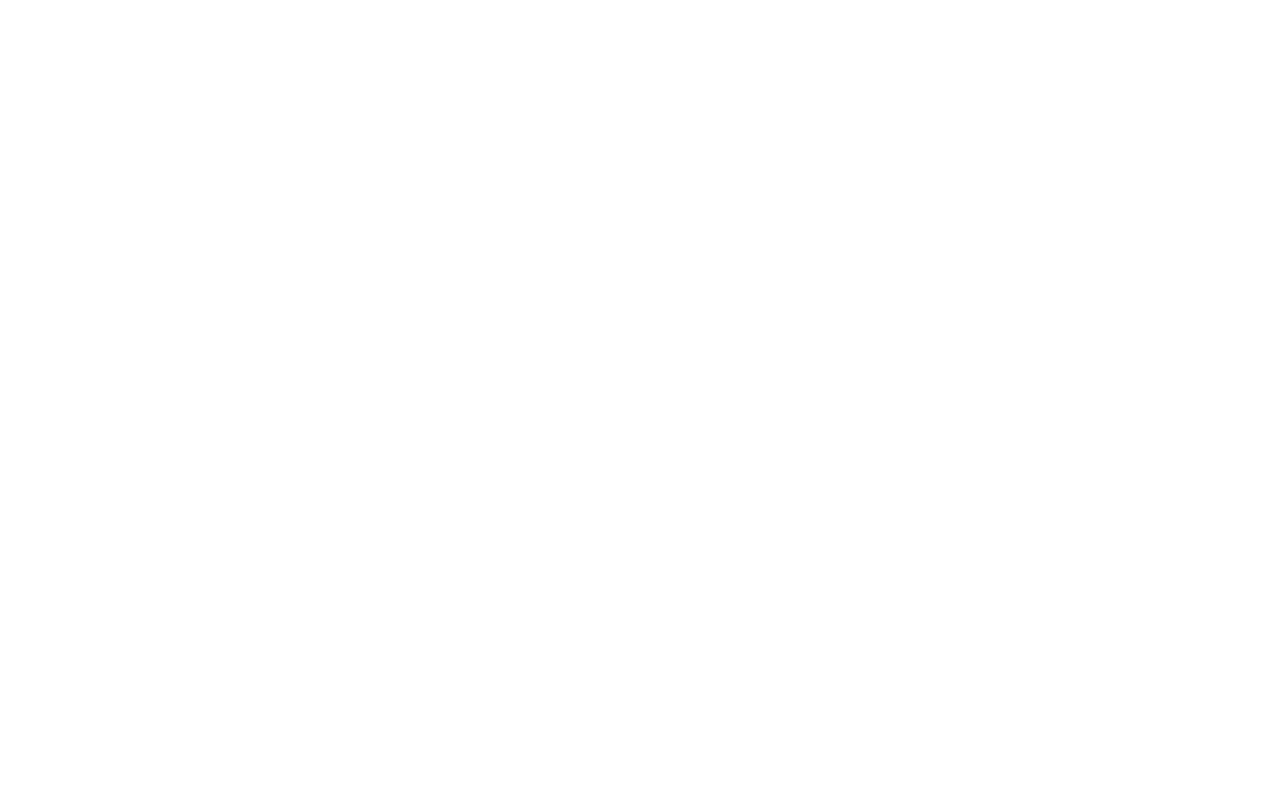
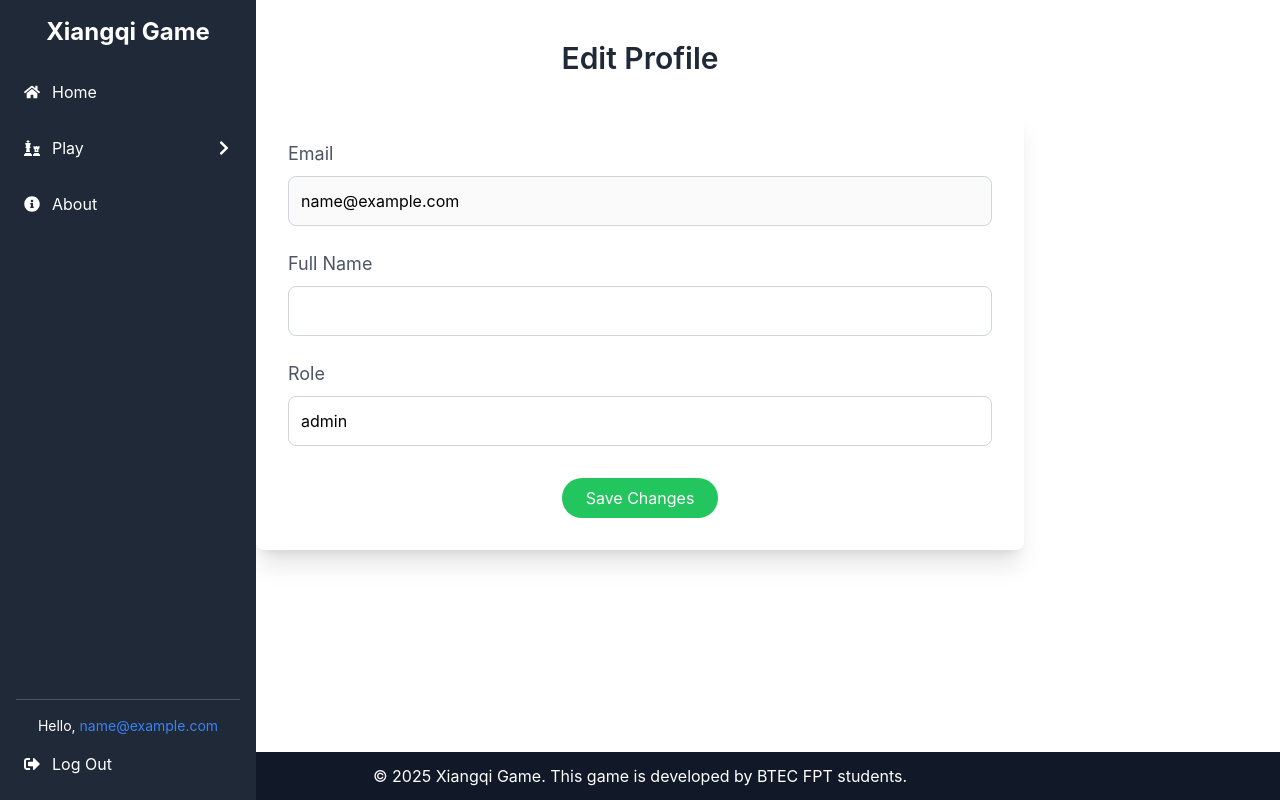
Before and after one commit to TronggDatt/Final-Project, a React (Create React App) app in the folder chess-game/: page /edit-profile in a window 1280 px wide. Before the commit this address had no page. Built offline with nearby package versions, Linux system fonts and the light colour scheme; sample sign-in values are in the browser's storage.

Commit message:
successful profile

```diff
--- a/chess-game/src/App.js
+++ b/chess-game/src/App.js
@@ -8,6 +8,8 @@
 import React from "react";
 import Layout from "./components/Layout";
 import HomePage from "./pages/HomePage";
+import UserProfile from "./pages/UserProfile";
+import EditProfile from "./pages/EditProfile";
 import LoginPage from "./pages/LoginPage";
 import PlayPage from "./pages/PlayPage";
 import RegisterPage from "./pages/RegisterPage";
@@ -22,6 +24,8 @@
           <Route path="/" element={<HomePage />} />
           <Route path="/about" element={<AboutPage />} />
           <Route path="/game/:gameId" element={<PlayPage />} />
+          <Route path="/profile" element={<UserProfile />} />
+          <Route path="/edit-profile" element={<EditProfile />} />
         </Route>
         <Route path="/login" element={<LoginPage />} />
         <Route path="/register" element={<RegisterPage />} />
--- a/chess-game/src/components/NavBar.jsx
+++ b/chess-game/src/components/NavBar.jsx
@@ -145,7 +145,10 @@
           {isLogin ? (
             <div className="border-t border-gray-600 pt-4">
               <p className="text-center text-sm">
-                Hello, <b>{user?.fullname || user?.email}</b>
+                Hello,{" "}
+                <Link to="/profile" className="text-blue-500">
+                  {user?.fullname || user?.email}
+                </Link>
               </p>
               <button
                 onClick={handleLogout}
--- /dev/null
+++ b/chess-game/src/pages/EditProfile.jsx
@@ -0,0 +1,110 @@
+import React, { useState, useEffect } from "react";
+import { useNavigate } from "react-router-dom";
+import Swal from "sweetalert2"; // Import SweetAlert2
+
+const EditProfile = () => {
+  const [user, setUser] = useState({
+    email: "",
+    fullname: "",
+    role: "",
+  });
+  const navigate = useNavigate();
+
+  useEffect(() => {
+    // Retrieve the current user information from localStorage
+    const localUser = JSON.parse(localStorage.getItem("user"));
+    if (localUser) {
+      setUser(localUser);
+    } else {
+      navigate("/login"); // Redirect to login if no user found
+    }
+  }, [navigate]);
+
+  const handleChange = (e) => {
+    const { name, value } = e.target;
+    setUser((prevState) => ({
+      ...prevState,
+      [name]: value,
+    }));
+  };
+
+  const handleSubmit = (e) => {
+    e.preventDefault();
+    // Save updated user information to localStorage
+    localStorage.setItem("user", JSON.stringify(user));
+
+    // Show SweetAlert success message
+    Swal.fire({
+      icon: "success",
+      title: "Profile Updated",
+      text: "Your profile information has been updated successfully.",
+      confirmButtonText: "Okay",
+    }).then(() => {
+      navigate("/profile"); // Redirect back to the profile page after closing the alert
+    });
+  };
+
+  return (
+    <div className="container mx-auto p-6">
+      <h2 className="text-3xl font-semibold text-center text-gray-800 mb-8">
+        Edit Profile
+      </h2>
+      <div className="bg-white p-8 rounded-lg shadow-xl max-w-3xl mx-auto">
+        <form onSubmit={handleSubmit}>
+          <div className="mb-6">
+            <label className="text-lg text-gray-600" htmlFor="email">
+              Email
+            </label>
+            <input
+              type="email"
+              id="email"
+              name="email"
+              value={user.email}
+              onChange={handleChange}
+              className="w-full p-3 mt-2 border border-gray-300 rounded-lg focus:outline-none focus:ring-2 focus:ring-blue-500"
+              required
+              disabled
+            />
+          </div>
+          <div className="mb-6">
+            <label className="text-lg text-gray-600" htmlFor="fullname">
+              Full Name
+            </label>
+            <input
+              type="text"
+              id="fullname"
+              name="fullname"
+              value={user.fullname}
+              onChange={handleChange}
+              className="w-full p-3 mt-2 border border-gray-300 rounded-lg focus:outline-none focus:ring-2 focus:ring-blue-500"
+              required
+            />
+          </div>
+          <div className="mb-6">
+            <label className="text-lg text-gray-600" htmlFor="role">
+              Role
+            </label>
+            <input
+              type="text"
+              id="role"
+              name="role"
+              value={user.role}
+              onChange={handleChange}
+              className="w-full p-3 mt-2 border border-gray-300 rounded-lg focus:outline-none focus:ring-2 focus:ring-blue-500"
+            />
+          </div>
+          <div className="mt-8 text-center">
+            <button
+              type="submit"
+              className="bg-green-500 text-white px-6 py-2 rounded-full hover:bg-green-600 transition-colors duration-300"
+            >
+              Save Changes
+            </button>
+          </div>
+        </form>
+      </div>
+    </div>
+  );
+};
+
+export default EditProfile;
--- /dev/null
+++ b/chess-game/src/pages/UserProfile.jsx
@@ -0,0 +1,53 @@
+import React, { useState, useEffect } from "react";
+import { useNavigate } from "react-router-dom";
+
+const UserProfile = () => {
+  const [user, setUser] = useState(null);
+  const navigate = useNavigate();
+
+  useEffect(() => {
+    // Retrieve user information from localStorage
+    const localUser = JSON.parse(localStorage.getItem("user"));
+    if (localUser) {
+      setUser(localUser);
+    } else {
+      navigate("/login"); // Redirect to login if no user found
+    }
+  }, [navigate]);
+
+  if (!user) {
+    return <div>Loading...</div>;
+  }
+
+  return (
+    <div className="container mx-auto p-6">
+      <h2 className="text-3xl font-semibold text-center text-gray-800 mb-8">
+        User Profile
+      </h2>
+      <div className="bg-white p-8 rounded-lg shadow-xl max-w-3xl mx-auto">
+        <div className="mb-6">
+          <strong className="text-lg text-gray-600">Email: </strong>
+          <span className="text-lg text-gray-800">{user.email}</span>
+        </div>
+        <div className="mb-6">
+          <strong className="text-lg text-gray-600">Full Name: </strong>
+          <span className="text-lg text-gray-800">{user.fullname}</span>
+        </div>
+        <div className="mb-6">
+          <strong className="text-lg text-gray-600">Role: </strong>
+          <span className="text-lg text-gray-800">{user.role}</span>
+        </div>
+        <div className="mt-8 text-center">
+          <button
+            className="bg-blue-500 text-white px-6 py-2 rounded-full hover:bg-blue-600 transition-colors duration-300"
+            onClick={() => navigate("/edit-profile")}
+          >
+            Edit Profile
+          </button>
+        </div>
+      </div>
+    </div>
+  );
+};
+
+export default UserProfile;
```
